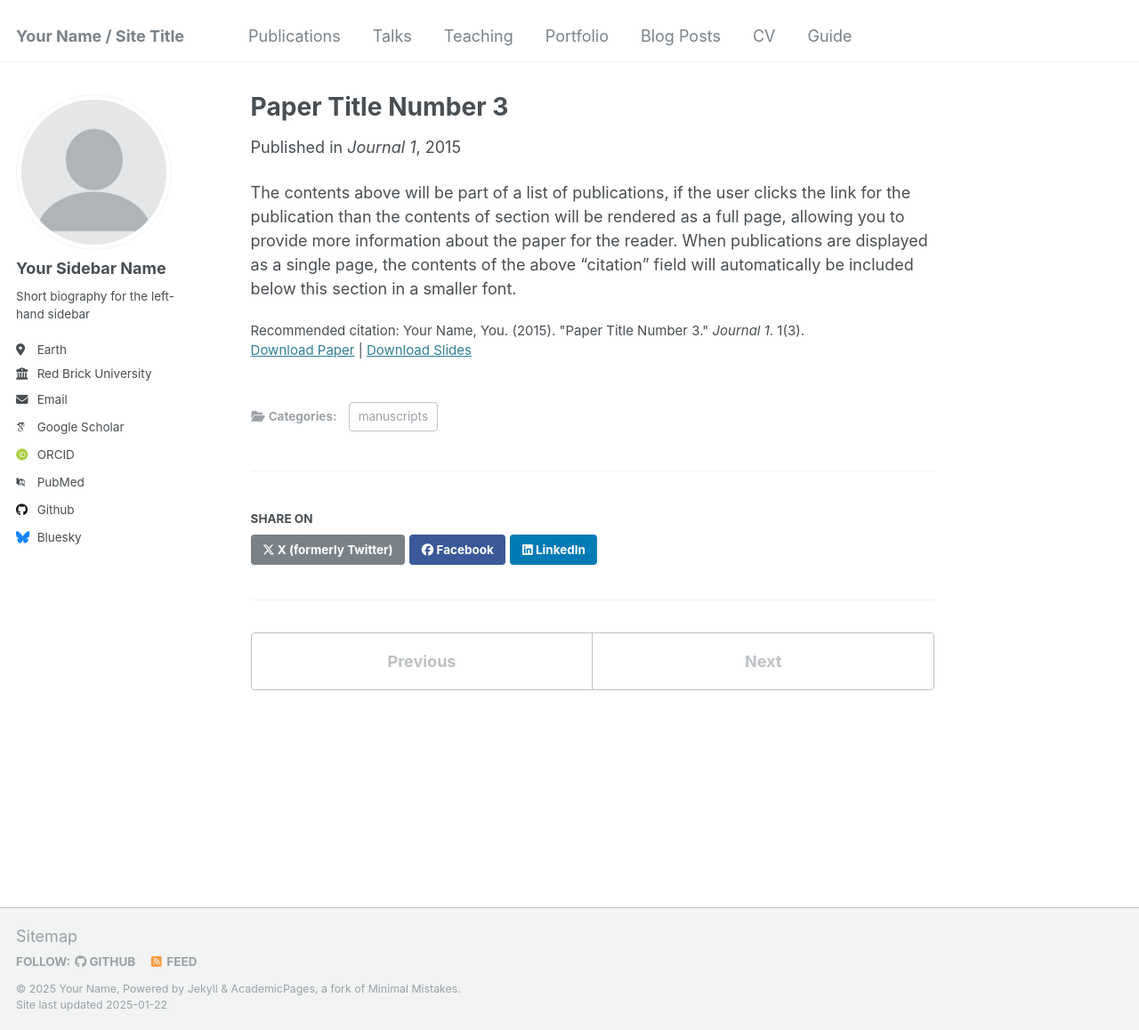
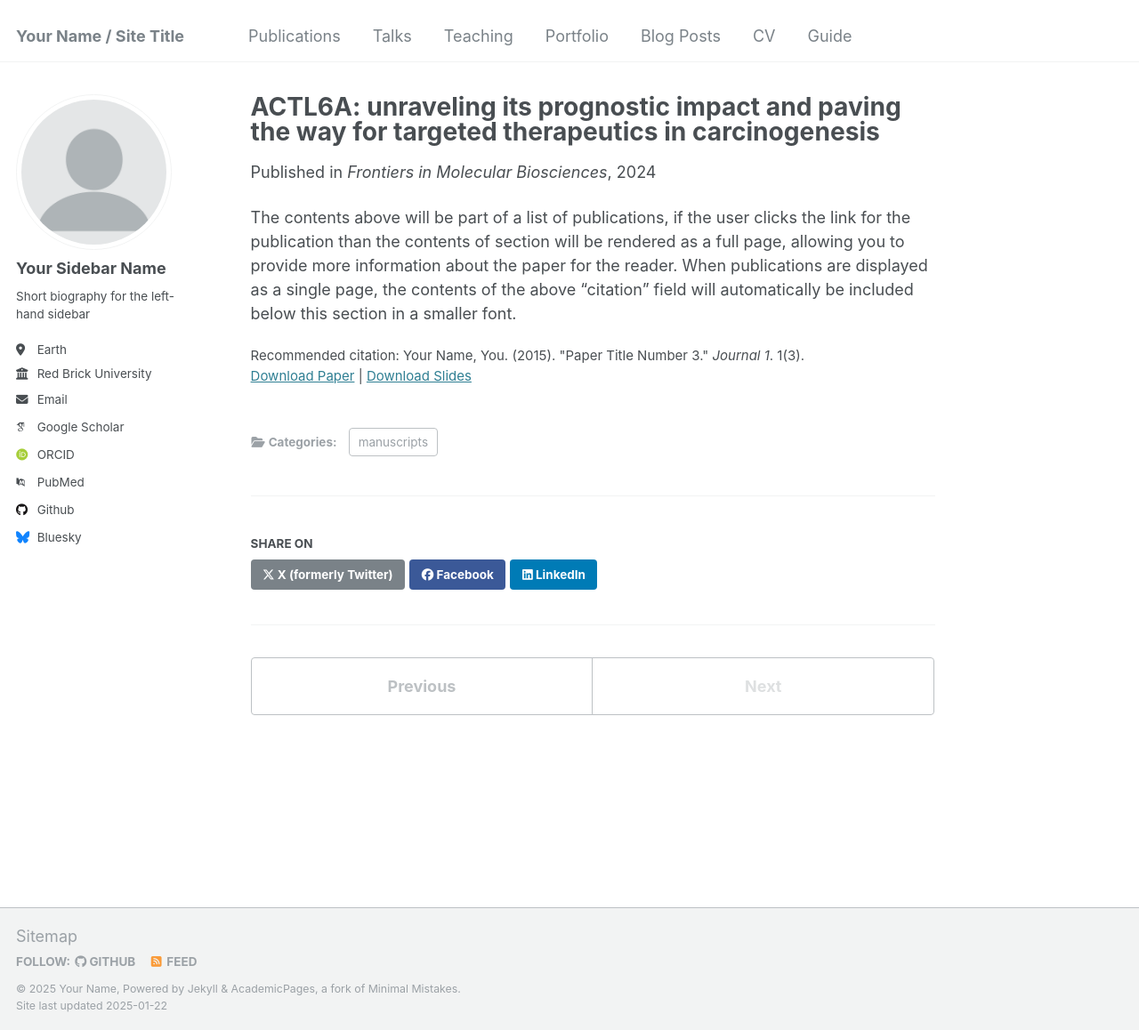
Before and after one commit to FaragMamdouh/FaragMamdouh.github.io, a Jekyll site: the page built from _publications/2009-10-01-paper-title-number-1.md, in a window 1280 px wide and 1158 px high. Shown: the whole window at 89% size. Built offline with Jekyll 4.4.1, drawn with Linux system fonts in a browser that asks for light colours; some web fonts are replaced.

Commit message:
Update 2009-10-01-paper-title-number-1.md

```diff
--- a/_publications/2009-10-01-paper-title-number-1.md
+++ b/_publications/2009-10-01-paper-title-number-1.md
@@ -1,11 +1,11 @@
 ---
-title: "Paper Title Number 3"
+title: "ACTL6A: unraveling its prognostic impact and paving the way for targeted therapeutics in carcinogenesis"
 collection: publications
 category: manuscripts
 permalink: /publication/2015-10-01-paper-title-number-3
 excerpt: 'This paper is about the number 3. The number 4 is left for future work.'
-date: 2015-10-01
-venue: 'Journal 1'
+date: 2024-05-30
+venue: 'Frontiers in Molecular Biosciences'
 slidesurl: 'http://academicpages.github.io/files/slides3.pdf'
 paperurl: 'http://academicpages.github.io/files/paper3.pdf'
 citation: 'Your Name, You. (2015). &quot;Paper Title Number 3.&quot; <i>Journal 1</i>. 1(3).'
```
